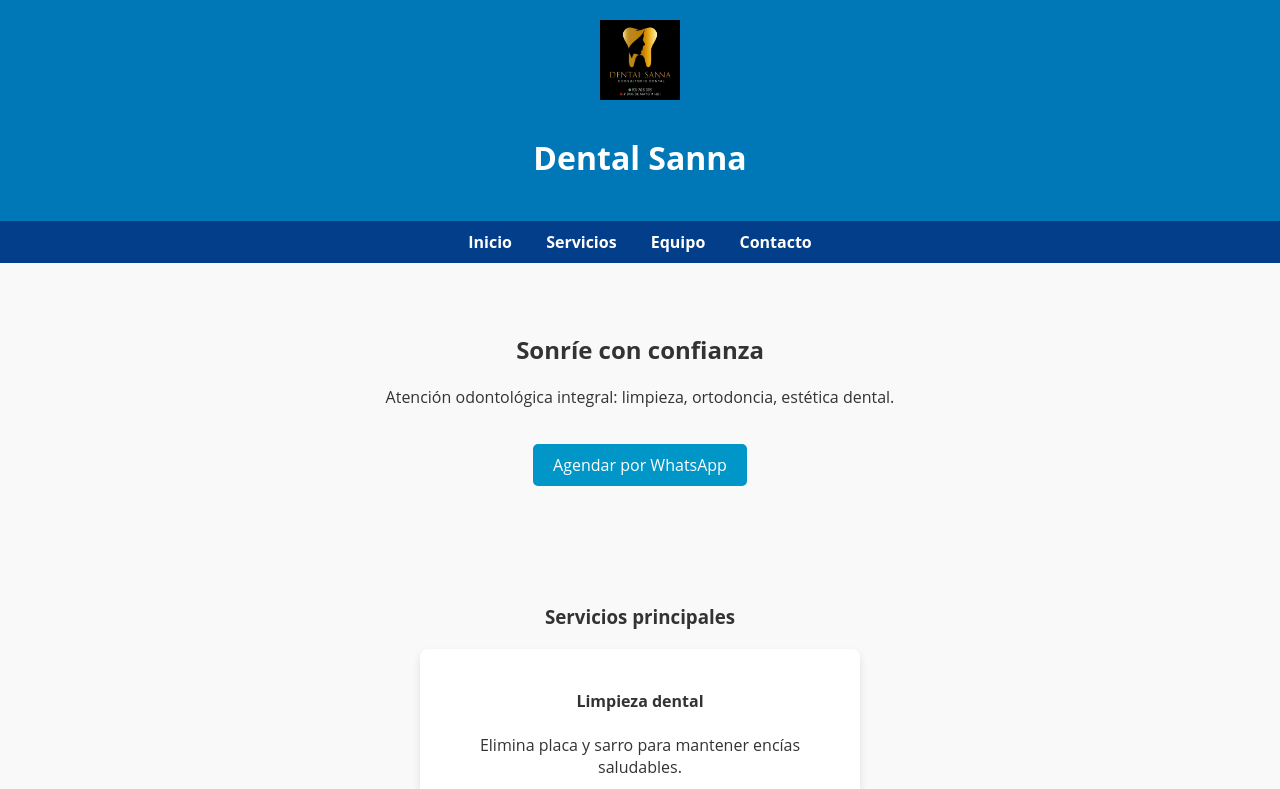
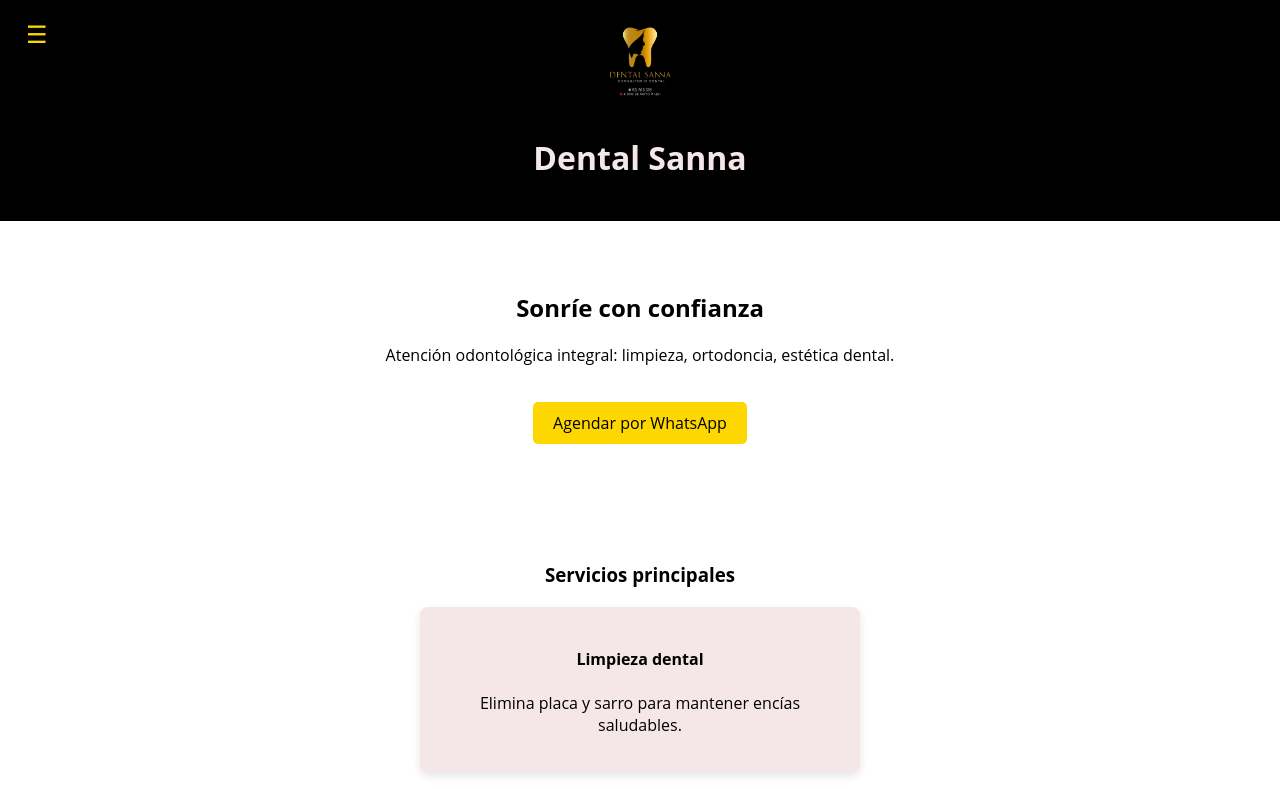
Before and after one commit to agoicocheas171-netizen/dental-sanna, a plain HTML site: page index.html in a window 1280 px wide. Shown: the top 789 px of the page. Drawn offline with nearby package versions, Linux system fonts and the light colour scheme.

Commit message:
Update index.html

```diff
--- a/index.html
+++ b/index.html
@@ -11,45 +11,80 @@
       font-family: 'Open Sans', sans-serif;
       margin: 0;
       padding: 0;
-      background: #f9f9f9;
-      color: #333;
+      background: #fff; /* blanco */
+      color: #000; /* negro */
     }
     header {
-      background: #0077b6;
-      color: white;
+      background: #000; /* negro */
+      color: #f5e6e8; /* rosa pálido */
       text-align: center;
       padding: 20px;
+      position: relative;
     }
     header img {
       width: 80px;
       margin-bottom: 10px;
     }
-    nav {
-      background: #023e8a;
-      padding: 10px;
-      text-align: center;
+    /* Botón hamburguesa */
+    .menu-btn {
+      position: absolute;
+      left: 20px;
+      top: 20px;
+      font-size: 24px;
+      cursor: pointer;
+      color: #ffd700; /* dorado */
+      background: none;
+      border: none;
     }
-    nav a {
-      color: white;
-      margin: 0 15px;
+    /* Barra lateral */
+    .sidebar {
+      height: 100%;
+      width: 0;
+      position: fixed;
+      top: 0;
+      left: 0;
+      background-color: #000; /* negro */
+      overflow-x: hidden;
+      transition: 0.5s;
+      padding-top: 60px;
+      z-index: 1000;
+    }
+    .sidebar a {
+      padding: 10px 20px;
       text-decoration: none;
-      font-weight: bold;
+      font-size: 18px;
+      color: #ffd700; /* dorado */
+      display: block;
+      transition: 0.3s;
+    }
+    .sidebar a:hover {
+      background-color: #f5e6e8; /* rosa pálido */
+      color: #000;
+    }
+    .close-btn {
+      position: absolute;
+      top: 20px;
+      right: 25px;
+      font-size: 30px;
+      color: #ffd700;
+      cursor: pointer;
     }
     section {
       padding: 50px 20px;
       text-align: center;
     }
     .card {
-      background: white;
+      background: #f5e6e8; /* rosa pálido */
       border-radius: 8px;
       padding: 20px;
       margin: 20px auto;
       max-width: 400px;
       box-shadow: 0 4px 8px rgba(0,0,0,0.1);
+      color: #000;
     }
     footer {
-      background: #0077b6;
-      color: white;
+      background: #000;
+      color: #ffd700; /* dorado */
       text-align: center;
       padding: 15px;
     }
@@ -57,29 +92,33 @@
       display: inline-block;
       margin-top: 20px;
       padding: 10px 20px;
-      background: #0096c7;
-      color: white;
+      background: #ffd700; /* dorado */
+      color: #000;
       border-radius: 5px;
       text-decoration: none;
       transition: background 0.3s;
     }
     .cta:hover {
-      background: #00b4d8;
+      background: #f5e6e8; /* rosa pálido */
+      color: #000;
     }
   </style>
 </head>
 <body>
   <header data-aos="fade-down">
+    <button class="menu-btn" onclick="openNav()">☰</button>
     <img src="logo.jpeg" alt="Logo Dental Sanna">
     <h1>Dental Sanna</h1>
   </header>
 
-  <nav>
+  <!-- Barra lateral -->
+  <div id="mySidebar" class="sidebar">
+    <span class="close-btn" onclick="closeNav()">×</span>
     <a href="#inicio">Inicio</a>
     <a href="#servicios">Servicios</a>
     <a href="#equipo">Equipo</a>
     <a href="#contacto">Contacto</a>
-  </nav>
+  </div>
 
   <section id="inicio" data-aos="fade-up">
     <h2>Sonríe con confianza</h2>
@@ -123,9 +162,16 @@
   <script>
     document.getElementById('year').textContent = new Date().getFullYear();
     AOS.init({
-      duration: 1000, // duración de animaciones
-      once: true      // animar solo una vez
+      duration: 1000,
+      once: true
     });
+
+    function openNav() {
+      document.getElementById("mySidebar").style.width = "250px";
+    }
+    function closeNav() {
+      document.getElementById("mySidebar").style.width = "0";
+    }
   </script>
 </body>
 </html>
```
